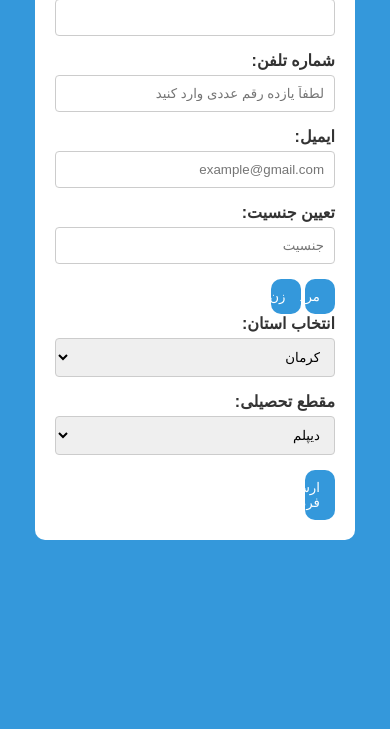
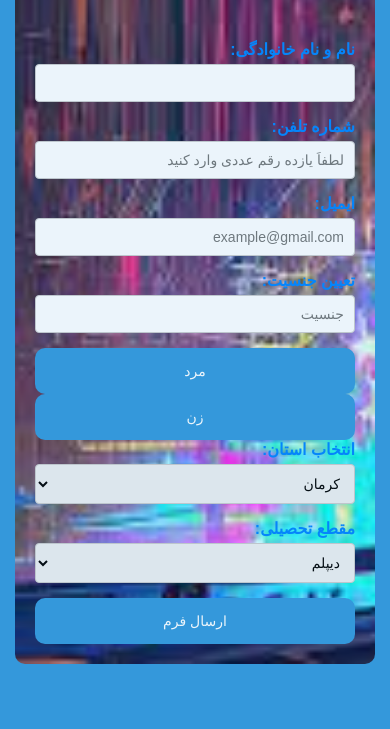
Before and after one commit to morteza2002/form-with-vanila-css, a plain HTML site: page index.htm in a window 390 px wide. Shown: the part 148-877 px from the top of the page. Before the commit the page ends 844 px from the top, so only its background shows below. Drawn offline with nearby package versions, Linux system fonts and the light colour scheme.

Commit message:
make a more responsive part and used a img for bg

```diff
--- a/style.css
+++ b/style.css
@@ -9,15 +9,22 @@ body {
 }
 
 .container {
-    background-color: #fff;
+  background-image: url('public/download.jpeg');
+  background-repeat: no-repeat;
+  background-size: cover; /* تغییر اندازه عکس برای پوشش کل المان */
+  background-color: #f00;
+  opacity: 0.9;
   padding: 20px;
   margin: 50px auto;
   border-radius: 10px;
   box-sizing: border-box;
+  display: grid;
+  grid-template-columns: repeat(auto-fill, minmax(300px, 1fr));
+  grid-gap: 15px;
 }
 
 h2 {
-    color: #333;
+  color: #ffffff;
   text-align: center;
 }
 
@@ -29,7 +36,7 @@ body {
   display: block;
   margin-bottom: 5px;
   font-weight: bold;
-    color: #333;
+  color: #0084ff;
 }
 
 input,
@@ -40,24 +47,63 @@ body {
   box-sizing: border-box;
   border: 1px solid #ccc;
   border-radius: 4px;
+  font-size: 16px; /* Adjust font size */
 }
 
 button {
-    width: 10%;
-    padding: 10px 15px;
+  width: 100%;
+  padding: 15px;
   background-color: #3498db;
   color: #fff;
   border: none;
   border-radius: 10px;
   cursor: pointer;
+  font-size: 18px;
 }
 
 button:hover {
   background-color: #2980b9;
 }
 
+
+@media (max-width: 1200px) {
+  .container {
+      grid-template-columns: repeat(auto-fill, minmax(25%, 1fr));
+  }
+}
+
+@media (max-width: 900px) {
+  .container {
+      grid-template-columns: repeat(auto-fill, minmax(33.33%, 1fr));
+  }
+}
+
 @media (max-width: 600px) {
   .container {
-      margin: 20px;
+      grid-template-columns: repeat(auto-fill, minmax(50%, 1fr));
+  }
+
+  input,
+  select,
+  button {
+      font-size: 14px;
   }
 }
+
+@media (max-width: 400px) {
+  .container {
+      grid-template-columns: 1fr;
+  }
+}
+
+@media (max-width: 200px) {
+  .container {
+      grid-template-columns: 1fr;
+  }
+
+  input,
+  select,
+  button {
+      font-size: 12px;
+  }
+}
```
Also changed, not shown: public/download.jpeg (added). Lines whose indentation alone changed are shown as unchanged.
